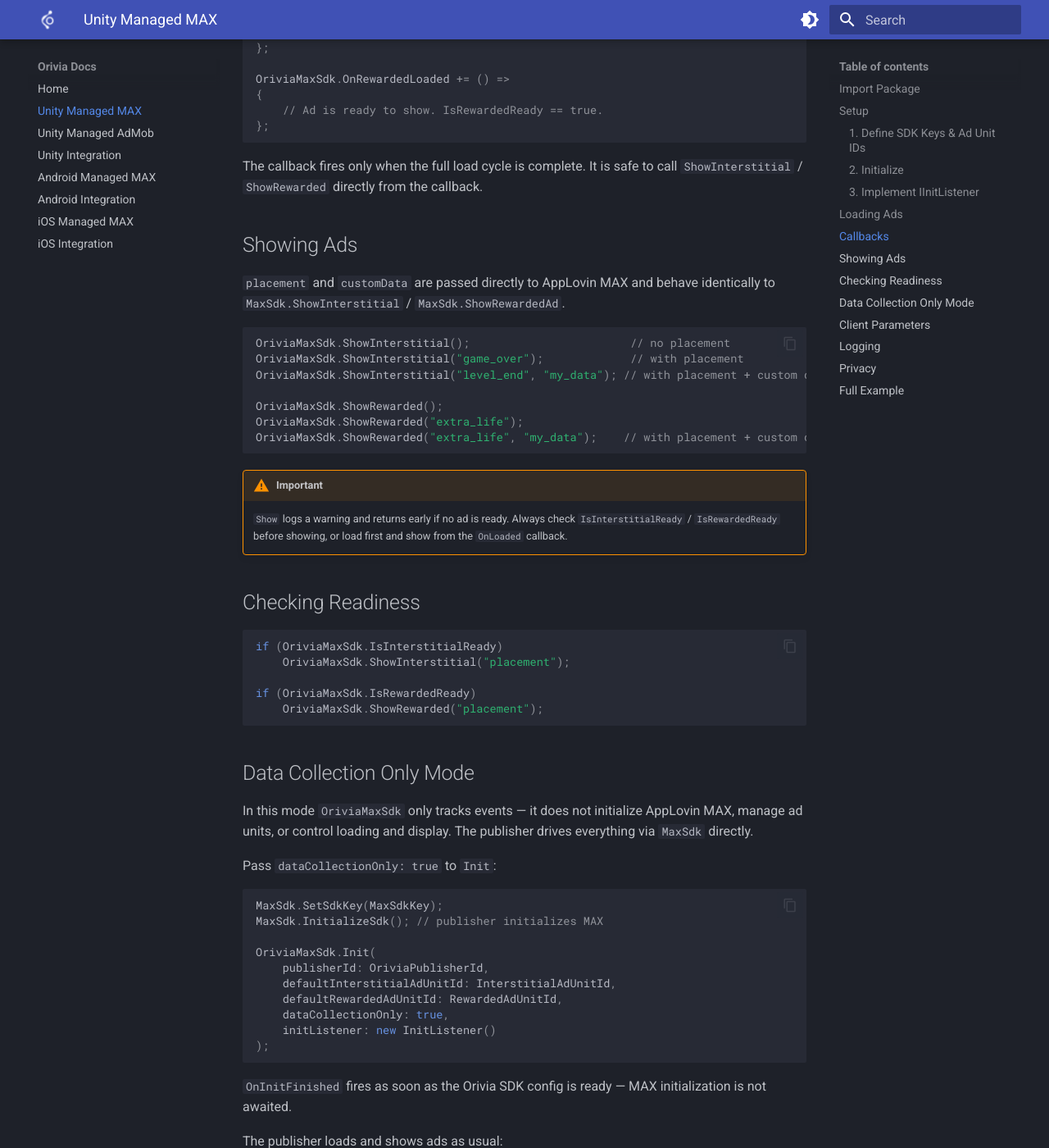
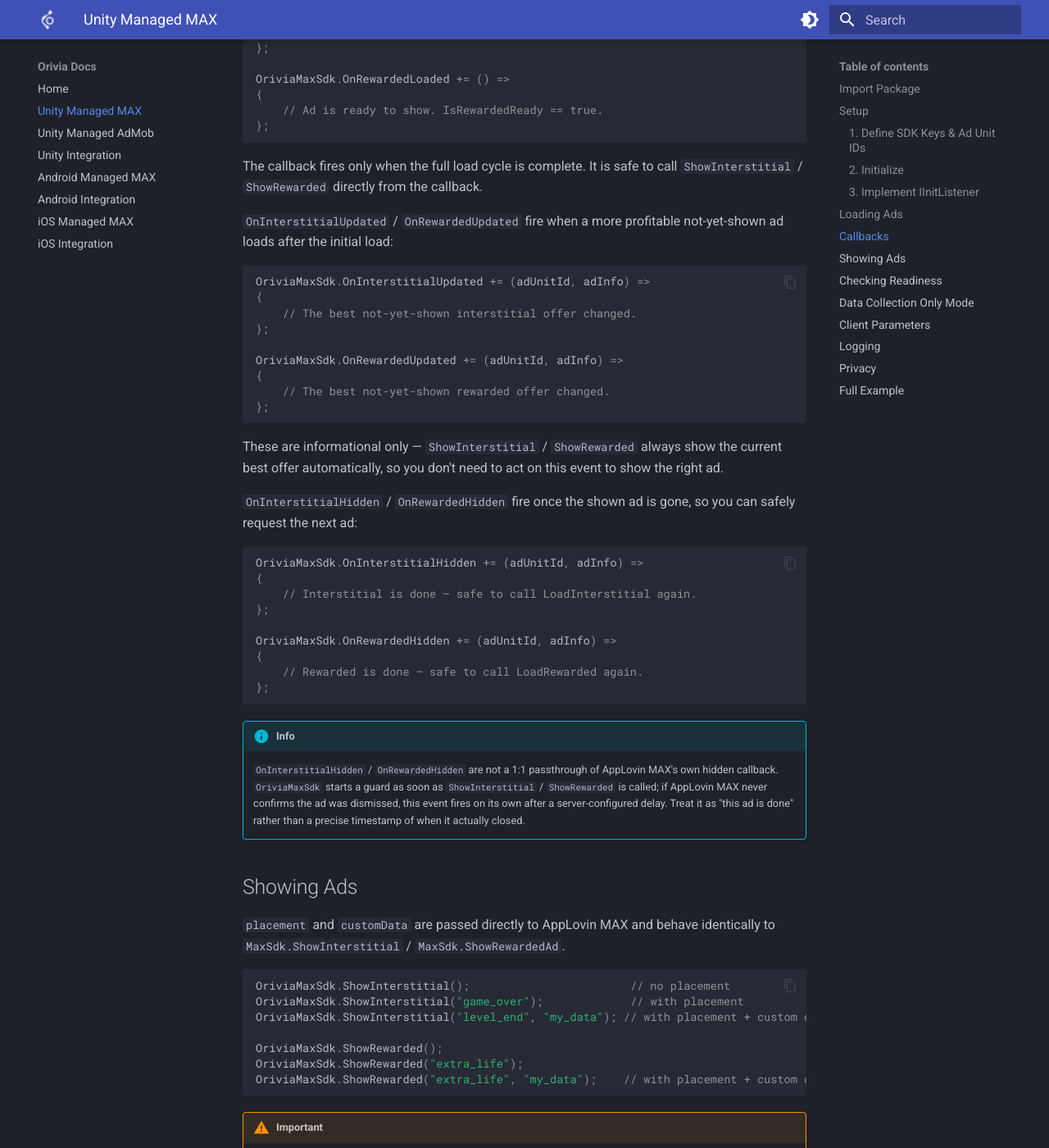
Before and after one commit to orivia-ai/orivia-sdk-docs.github.io, an MkDocs documentation site: the page built from docs/unity-max.md, in a window 1280 px wide and 1400 px high, scrolled down 2428 px. Shown: the whole window at 82% size. Built offline with MkDocs 1.6.1 and Material for MkDocs 9.7.7, drawn with Linux system fonts in a browser that asks for light colours.

Commit message:
1.16.0.0

````diff
--- a/docs/unity-max.md
+++ b/docs/unity-max.md
@@ -107,6 +107,39 @@
 ```
 
 The callback fires only when the full load cycle is complete. It is safe to call `ShowInterstitial` / `ShowRewarded` directly from the callback.
+
+`OnInterstitialUpdated` / `OnRewardedUpdated` fire when a more profitable not-yet-shown ad loads after the initial load:
+
+```csharp
+OriviaMaxSdk.OnInterstitialUpdated += (adUnitId, adInfo) =>
+{
+    // The best not-yet-shown interstitial offer changed.
+};
+
+OriviaMaxSdk.OnRewardedUpdated += (adUnitId, adInfo) =>
+{
+    // The best not-yet-shown rewarded offer changed.
+};
+```
+
+These are informational only — `ShowInterstitial` / `ShowRewarded` always show the current best offer automatically, so you don't need to act on this event to show the right ad.
+
+`OnInterstitialHidden` / `OnRewardedHidden` fire once the shown ad is gone, so you can safely request the next ad:
+
+```csharp
+OriviaMaxSdk.OnInterstitialHidden += (adUnitId, adInfo) =>
+{
+    // Interstitial is done — safe to call LoadInterstitial again.
+};
+
+OriviaMaxSdk.OnRewardedHidden += (adUnitId, adInfo) =>
+{
+    // Rewarded is done — safe to call LoadRewarded again.
+};
+```
+
+!!! info "Info"
+    `OnInterstitialHidden` / `OnRewardedHidden` are not a 1:1 passthrough of AppLovin MAX's own hidden callback. `OriviaMaxSdk` starts a guard as soon as `ShowInterstitial` / `ShowRewarded` is called; if AppLovin MAX never confirms the ad was dismissed, this event fires on its own after a server-configured delay. Treat it as "this ad is done" rather than a precise timestamp of when it actually closed.
 
 ## Showing Ads
 
````
